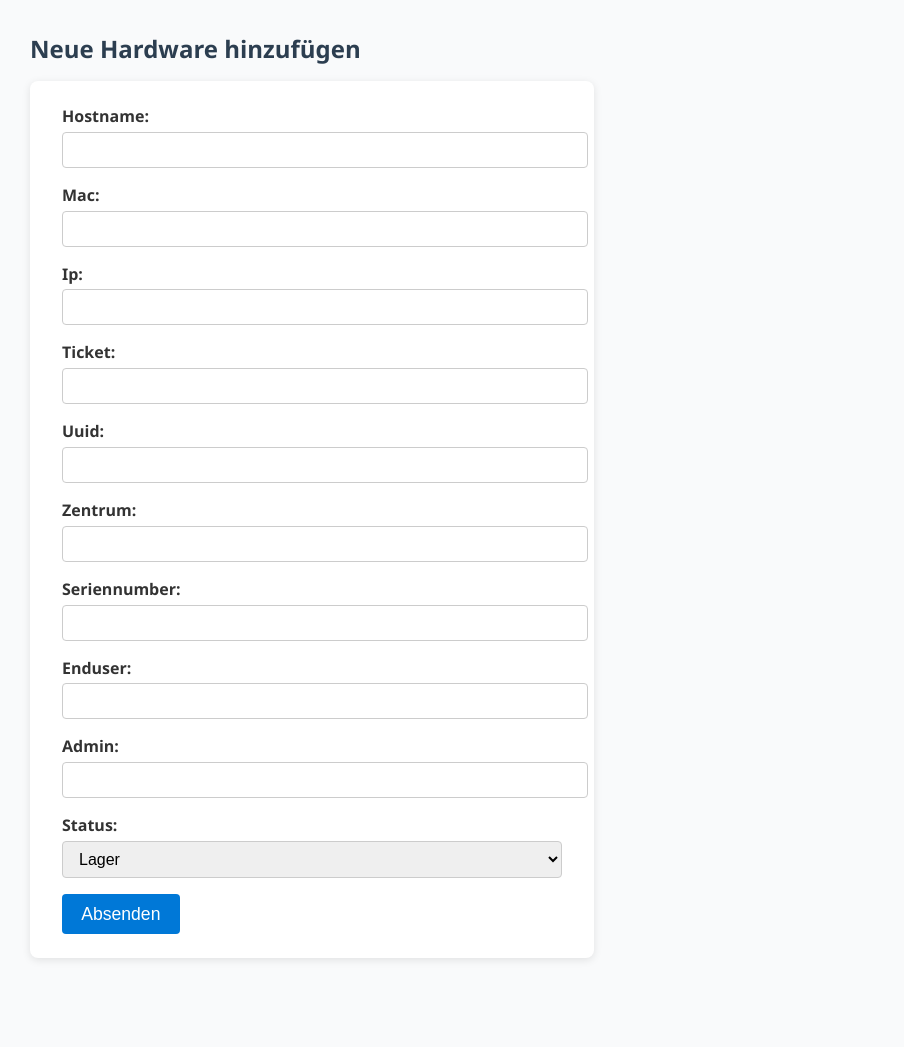
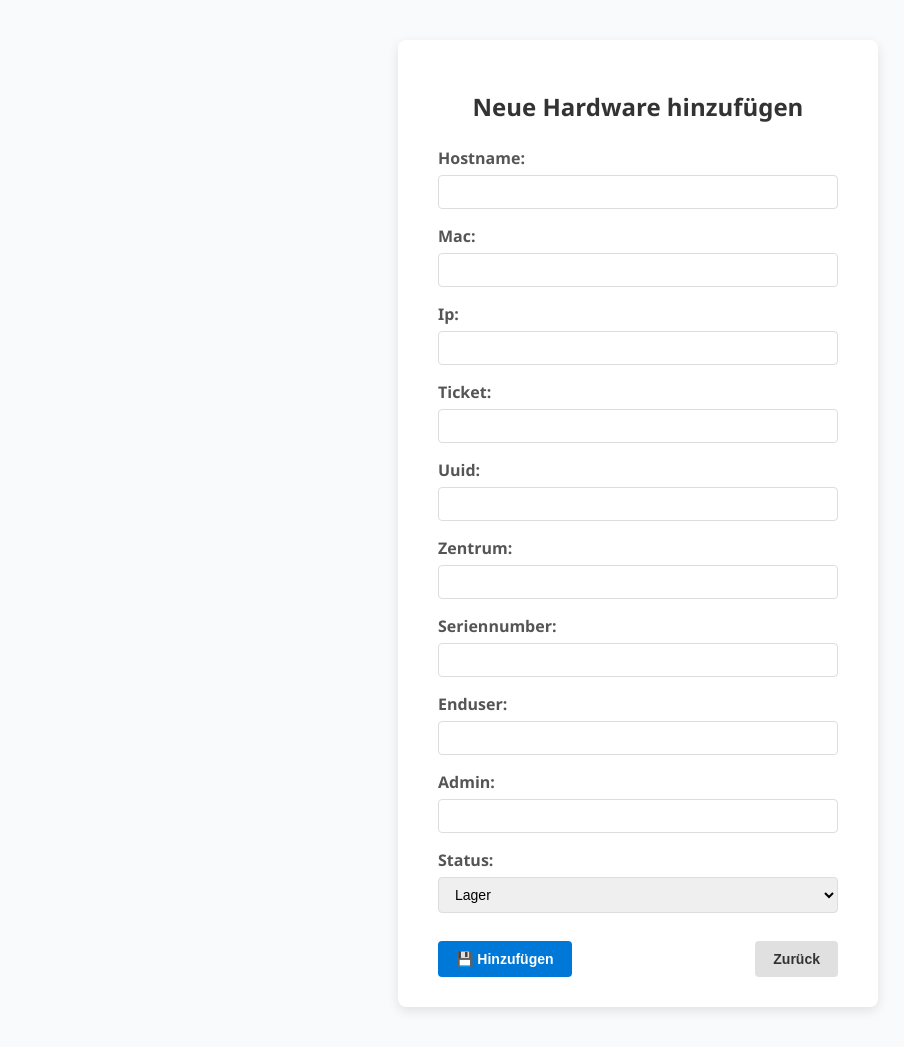
Before and after one commit to natnaelab/inventory-htmx-fastapi, a FastAPI app: page /add in a window 1280 px wide. Shown: the whole page, without its empty margins (2-906 px from the left). Before the commit the page ends 960 px from the top, so only its background shows below. Run offline with FastAPI, Linux system fonts and the light colour scheme.

Commit message:
design angepasst

```diff
--- a/templates/add_form.html
+++ b/templates/add_form.html
@@ -6,82 +6,106 @@
     <title>Neue Hardware hinzufügen</title>
     <style>
         body {
-            font-family: "Segoe UI", Tahoma, Geneva, Verdana, sans-serif;
-            background: #f9fafb;
-            margin: 2rem;
-            color: #333;
+            font-family: 'Segoe UI', Tahoma, Geneva, Verdana, sans-serif;
+            background-color: #f9fafb;
+            margin: 0;
+            padding: 40px;
+            display: flex;
+            justify-content: center;
+            align-items: flex-start;
+            min-height: 100vh;
+        }
+        .container {
+            background-color: #fff;
+            padding: 30px 40px;
+            border-radius: 8px;
+            box-shadow: 0 4px 12px rgb(0 0 0 / 0.1);
+            width: 400px;
         }
         h2 {
-            margin-bottom: 1rem;
-            color: #2c3e50;
+            margin-bottom: 24px;
+            color: #333;
+            text-align: center;
+            font-weight: 600;
         }
         form {
-            background: #fff;
-            padding: 1.5rem 2rem;
-            border-radius: 8px;
-            box-shadow: 0 2px 8px rgb(0 0 0 / 0.1);
-            max-width: 500px;
+            display: flex;
+            flex-direction: column;
         }
         label {
-            display: block;
-            margin-bottom: 0.3rem;
             font-weight: 600;
+            margin-bottom: 6px;
+            color: #555;
         }
         input[type="text"],
         select {
-            width: 100%;
-            padding: 0.5rem 0.75rem;
-            margin-bottom: 1rem;
-            border: 1px solid #ccc;
+            padding: 8px 12px;
+            margin-bottom: 16px;
+            border: 1.8px solid #ddd;
             border-radius: 4px;
-            font-size: 1rem;
-            transition: border-color 0.3s ease;
+            font-size: 14px;
+            transition: border-color 0.3s;
         }
         input[type="text"]:focus,
         select:focus {
             border-color: #0078d7;
             outline: none;
-            box-shadow: 0 0 4px #0078d7aa;
+            box-shadow: 0 0 5px rgba(0, 120, 215, 0.5);
         }
-        input[type="submit"] {
+        .buttons {
+            display: flex;
+            justify-content: space-between;
+            align-items: center;
+            margin-top: 12px;
+        }
+        button {
             background-color: #0078d7;
             color: white;
             border: none;
-            padding: 0.6rem 1.2rem;
+            padding: 10px 18px;
+            font-size: 14px;
+            font-weight: 600;
             border-radius: 4px;
-            font-size: 1.1rem;
             cursor: pointer;
-            transition: background-color 0.3s ease;
+            transition: background-color 0.3s;
+            user-select: none;
         }
-        input[type="submit"]:hover {
-            background-color: #005ea3;
+        button:hover {
+            background-color: #005a9e;
+        }
+        button[type="button"] {
+            background-color: #e0e0e0;
+            color: #333;
+        }
+        button[type="button"]:hover {
+            background-color: #bdbdbd;
+        }
+        a {
+            text-decoration: none;
         }
     </style>
 </head>
 <body>
+    <div class="container">
         <h2>Neue Hardware hinzufügen</h2>
-
-    <form method="post" action="/add" novalidate>
+        <form method="post" action="/add">
             {% for field in ["hostname", "mac", "ip", "ticket", "uuid", "zentrum", "seriennumber", "enduser", "admin"] %}
                 <label for="{{ field }}">{{ field|capitalize }}:</label>
-            <input
-                type="text"
-                name="{{ field }}"
-                id="{{ field }}"
-                autocomplete="off"
-                required
-                aria-required="true"
-            >
+                <input id="{{ field }}" type="text" name="{{ field }}" required />
             {% endfor %}
 
             <label for="status">Status:</label>
-        <select name="status" id="status" required aria-required="true">
-            <option value="LAGER">Lager</option>
-            <option value="BETANKUNG">im Betankungsprozess</option>
-            <option value="VERSENDET">Versendet</option>
+            <select id="status" name="status" required>
+                <option value="Lager">Lager</option>
+                <option value="im Betankungsprozess">im Betankungsprozess</option>
+                <option value="Versendet">Versendet</option>
             </select>
 
-        <input type="submit" value="Absenden">
+            <div class="buttons">
+                <button type="submit">💾 Hinzufügen</button>
+                <a href="/"><button type="button">Zurück</button></a>
+            </div>
         </form>
+    </div>
 </body>
 </html>
```
Lines whose indentation alone changed are shown as unchanged.
